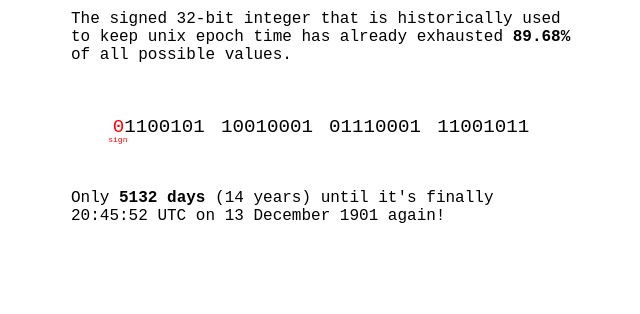
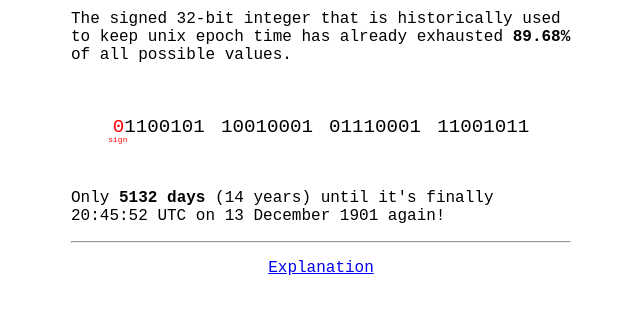
Before and after one commit to hertg/epochalypse, a plain HTML site: page index.html in a window 1280 px wide. Shown: the part 96-410 px from the top of the page, without its empty margins (319-959 px from the left). Drawn offline with Linux system fonts and the light colour scheme.

Commit message:
add link to explanation post

```diff
--- a/index.html
+++ b/index.html
@@ -92,6 +92,8 @@
 		<p id="byte4"></p>
 	</div>
 	<p>Only <b><span id="days"></span> days</b> (<span id="years"></span> years) until it's finally 20:45:52 UTC on 13 December 1901 again!</p>
+	<hr />
+	<p style="text-align: center;"><a href="https://hertig.blog/posts/epochalypse-when-computers-travel-back-in-time/">Explanation</a></p>
 	</main>
 
 	<script>
```
